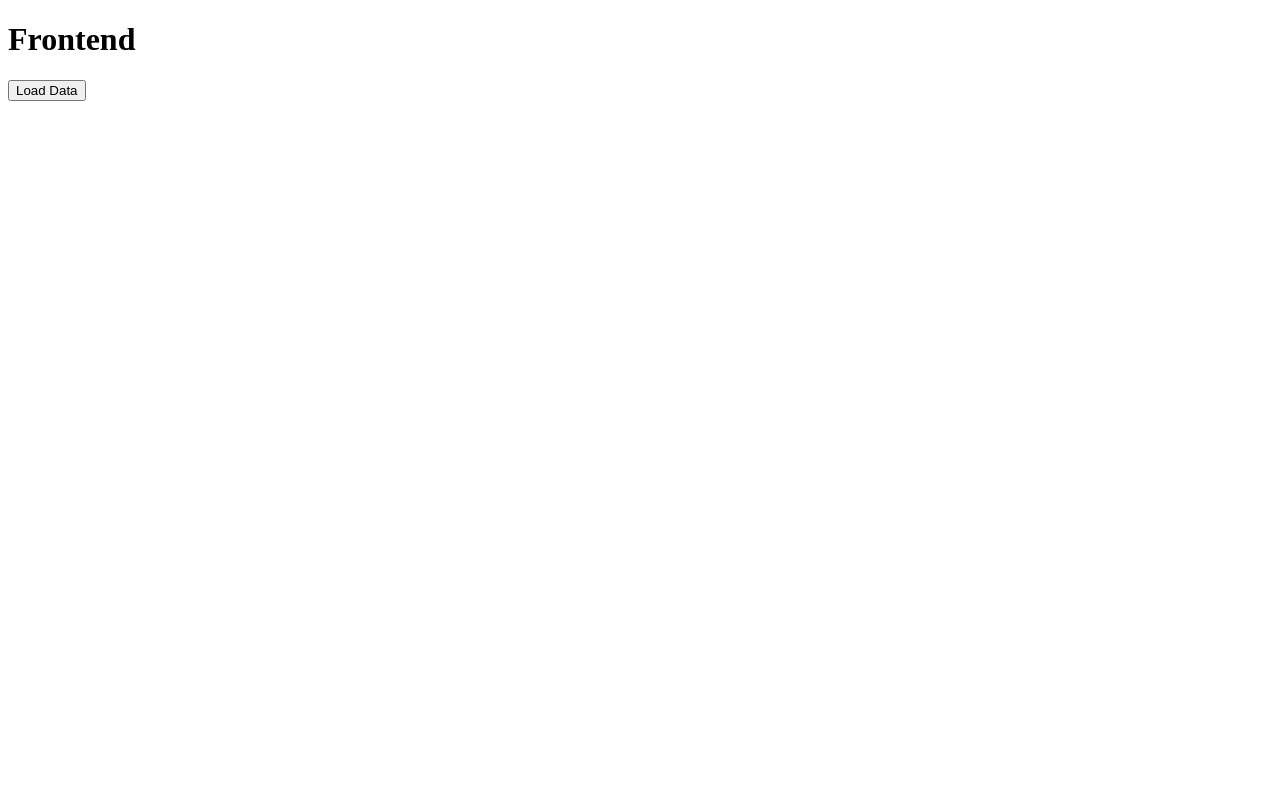
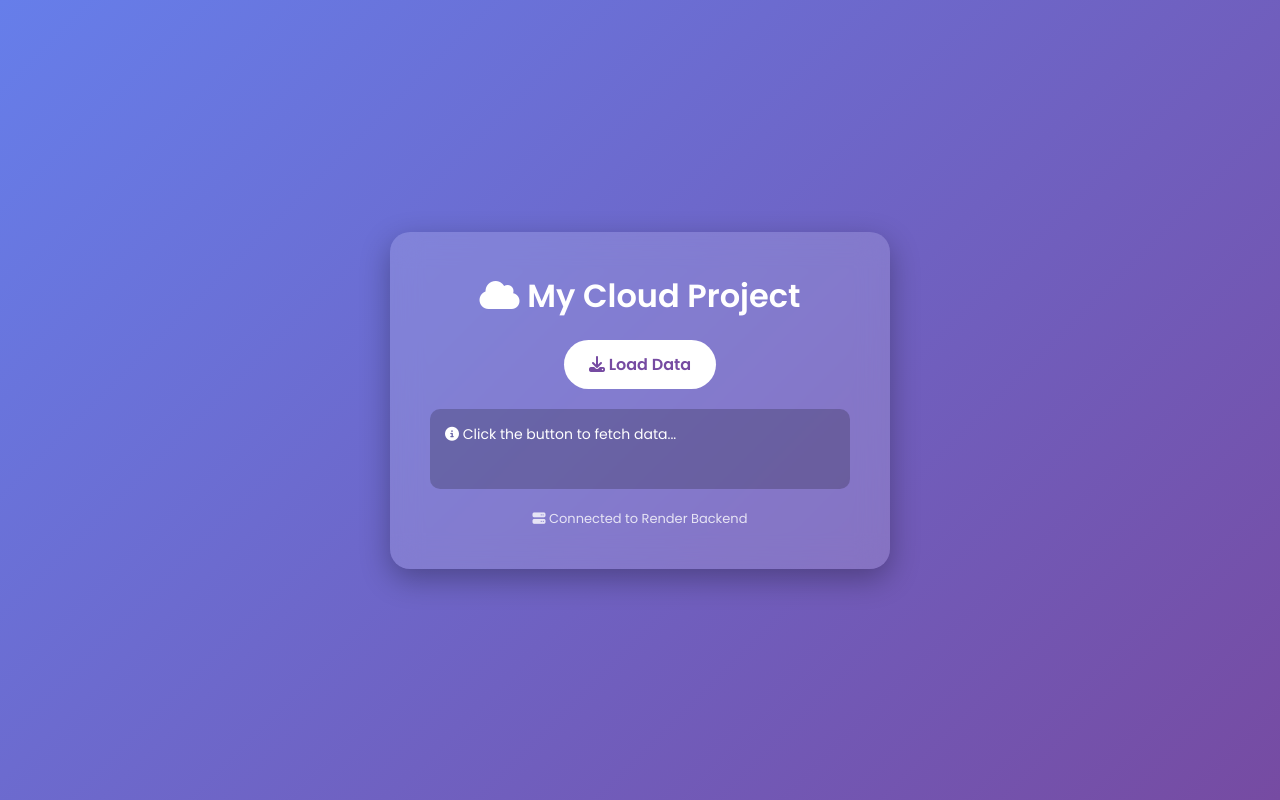
Before and after one commit to nabtech-project/DATA, a plain HTML site: page my-frontend/index.html in a window 1280 px wide. Drawn offline with Linux system fonts and the light colour scheme.

Commit message:
frontend changes

```diff
--- a/my-frontend/index.html
+++ b/my-frontend/index.html
@@ -1,23 +1,117 @@
 <!DOCTYPE html>
-<html>
+<html lang="en">
 
 <head>
+    <meta charset="UTF-8">
     <title>My Free Project</title>
+    <meta name="viewport" content="width=device-width, initial-scale=1.0">
+
+    <!-- Google Font -->
+    <link href="https://fonts.googleapis.com/css2?family=Poppins:wght@300;400;600&display=swap" rel="stylesheet">
+
+    <!-- Font Awesome Icons -->
+    <link rel="stylesheet" href="https://cdnjs.cloudflare.com/ajax/libs/font-awesome/6.5.0/css/all.min.css">
+
+    <style>
+        * {
+            margin: 0;
+            padding: 0;
+            box-sizing: border-box;
+            font-family: 'Poppins', sans-serif;
+        }
+
+        body {
+            height: 100vh;
+            display: flex;
+            justify-content: center;
+            align-items: center;
+            background: linear-gradient(135deg, #667eea, #764ba2);
+        }
+
+        .card {
+            background: rgba(255, 255, 255, 0.15);
+            backdrop-filter: blur(15px);
+            padding: 40px;
+            border-radius: 20px;
+            width: 90%;
+            max-width: 500px;
+            text-align: center;
+            color: white;
+            box-shadow: 0 10px 30px rgba(0, 0, 0, 0.3);
+        }
+
+        h1 {
+            margin-bottom: 20px;
+            font-weight: 600;
+        }
+
+        button {
+            background: #ffffff;
+            color: #764ba2;
+            border: none;
+            padding: 12px 25px;
+            border-radius: 30px;
+            font-size: 16px;
+            font-weight: 600;
+            cursor: pointer;
+            transition: 0.3s ease;
+            margin-bottom: 20px;
+        }
+
+        button:hover {
+            transform: translateY(-3px);
+            box-shadow: 0 8px 20px rgba(0, 0, 0, 0.2);
+        }
+
+        #result {
+            background: rgba(0, 0, 0, 0.2);
+            padding: 15px;
+            border-radius: 10px;
+            text-align: left;
+            font-size: 14px;
+            min-height: 80px;
+            overflow-x: auto;
+        }
+
+        .footer {
+            margin-top: 20px;
+            font-size: 13px;
+            opacity: 0.8;
+        }
+    </style>
 </head>
 
 <body>
-    <h1>Frontend</h1>
-    <button onclick="loadData()">Load Data</button>
-    <pre id="result"></pre>
+
+    <div class="card">
+        <h1><i class="fas fa-cloud"></i> My Cloud Project</h1>
+
+        <button onclick="loadData()">
+            <i class="fas fa-download"></i> Load Data
+        </button>
+
+        <pre id="result"><i class="fas fa-info-circle"></i> Click the button to fetch data...</pre>
+
+        <div class="footer">
+            <i class="fas fa-server"></i> Connected to Render Backend
+        </div>
+    </div>
 
     <script>
         async function loadData() {
-            const response = await fetch("https://data-1-uy29.onrender.com/api/data");
-            const data = await response.json();
-            document.getElementById("result").innerText =
-                JSON.stringify(data, null, 2);
+            const result = document.getElementById("result");
+            result.innerHTML = "⏳ Loading...";
+
+            try {
+                const response = await fetch("https://data-1-uy29.onrender.com/api/data");
+                const data = await response.json();
+                result.innerText = JSON.stringify(data, null, 2);
+            } catch (error) {
+                result.innerText = "❌ Error connecting to server.";
+            }
         }
     </script>
+
 </body>
 
 </html>
```
